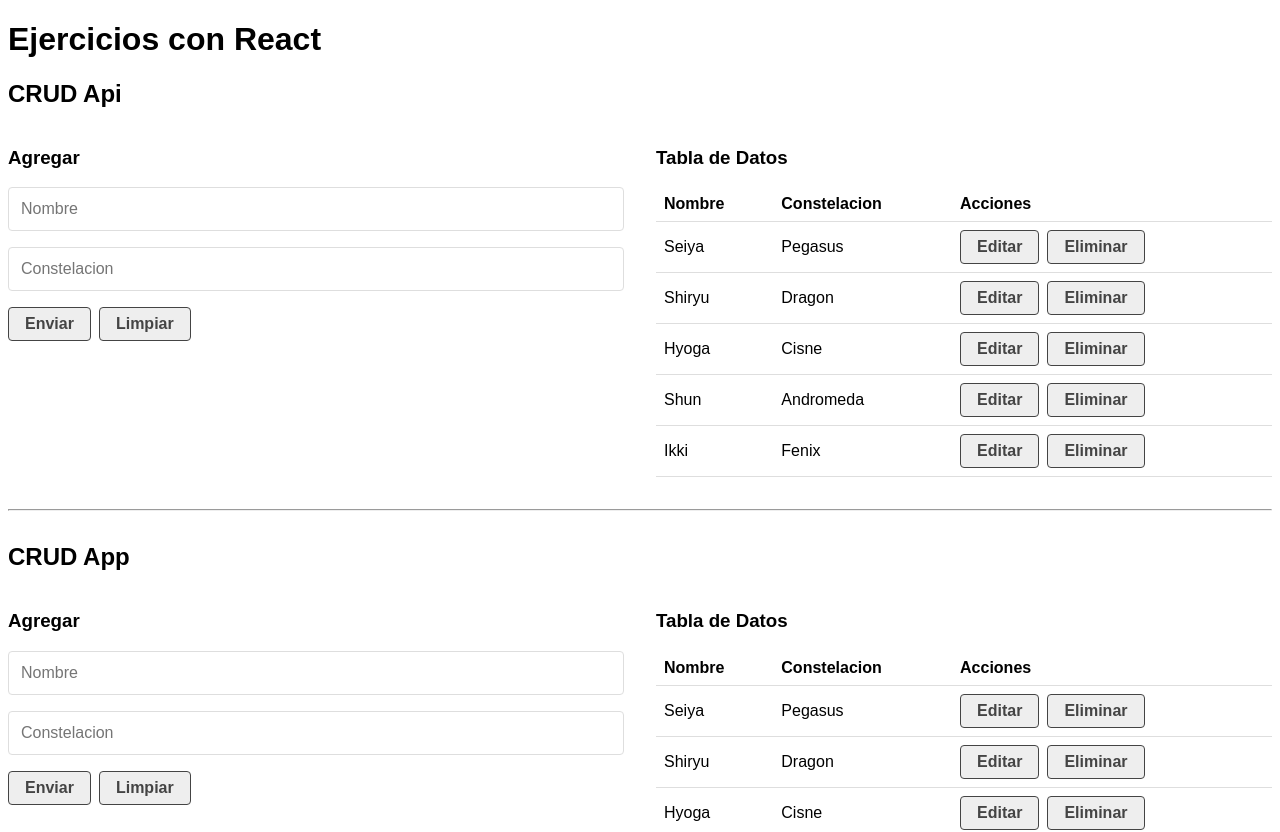
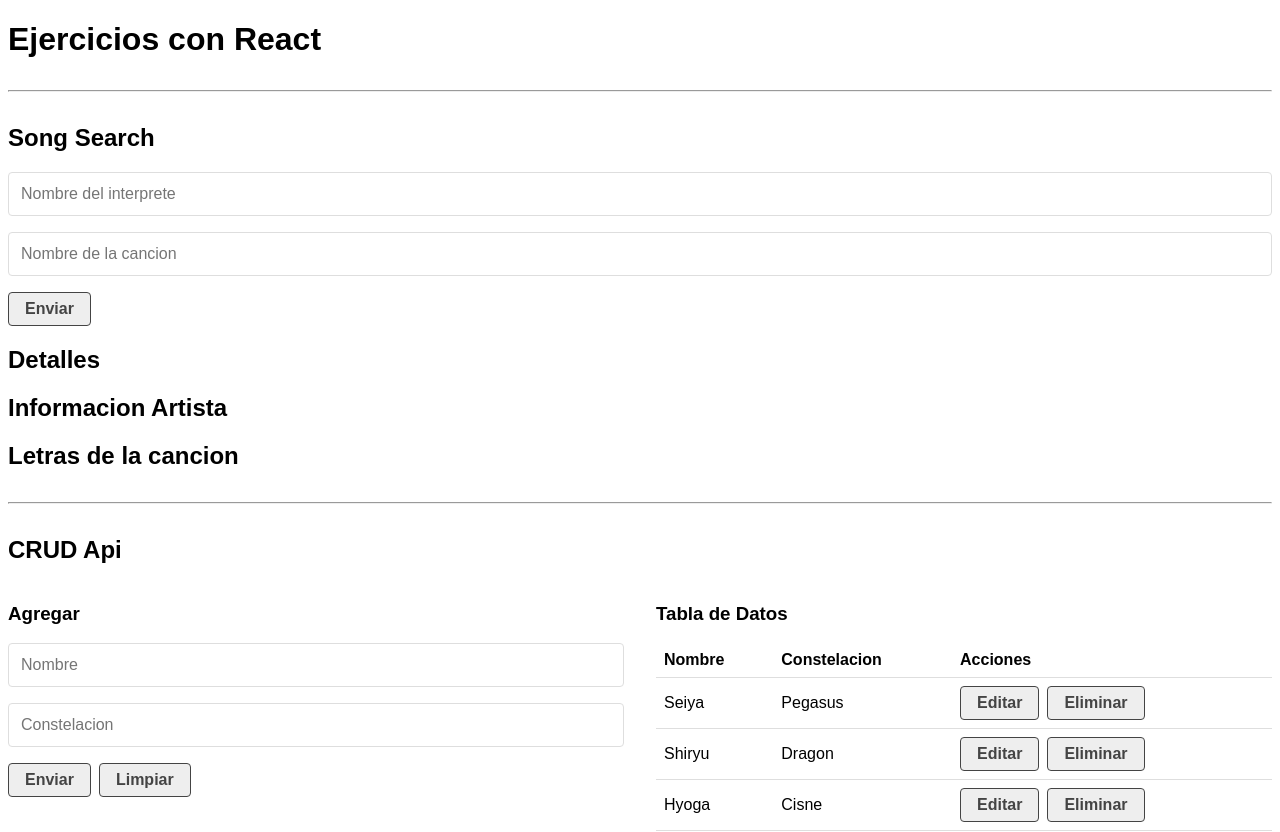
Before and after one commit to Duk3nd3/React-JS-Practices, a React (Create React App) app in the folder 02-react-exercises/: page / in a window 1280 px wide. Shown: the top 832 px of the page. Built offline with nearby package versions, Linux system fonts and the light colour scheme; data requests are answered from the project's data file.

Commit message:
Buscador de canciones: Peticiones AJAX alas APIs

```diff
--- a/02-react-exercises/src/App.js
+++ b/02-react-exercises/src/App.js
@@ -1,11 +1,15 @@
 import React from 'react';
 import CrudApi from './components/CrudApi';
 import CrudApp from './components/CrudApp';
+import SongSearch from './components/SongSearch';
 
 function App() {
 	return (
 		<>
 			<h1>Ejercicios con React</h1>
+			<hr />
+			<SongSearch />
+			<hr />
 			<CrudApi />
 			<hr />
 			<CrudApp />
--- /dev/null
+++ b/02-react-exercises/src/components/SongArtist.jsx
@@ -0,0 +1,11 @@
+import React from 'react';
+
+const songArtist = () => {
+	return (
+		<div>
+			<h2>Informacion Artista</h2>
+		</div>
+	);
+};
+
+export default songArtist;
--- /dev/null
+++ b/02-react-exercises/src/components/SongDetail.jsx
@@ -0,0 +1,15 @@
+import React from 'react';
+import SongArtist from './SongArtist';
+import SongLyric from './SongLyric';
+
+const SongDetail = ({ search, lyric, bio }) => {
+	return (
+		<div>
+			<h2>Detalles</h2>
+			<SongArtist />
+			<SongLyric />
+		</div>
+	);
+};
+
+export default SongDetail;
--- /dev/null
+++ b/02-react-exercises/src/components/SongForm.jsx
@@ -0,0 +1,53 @@
+import React, { useState } from 'react';
+
+const initialForm = {
+	artist: '',
+	song: '',
+};
+
+const SongForm = ({ handleSearch }) => {
+	const [form, setForm] = useState(initialForm);
+
+	const handleChange = (e) => {
+		setForm({
+			...form,
+			[e.target.name]: e.target.value,
+		});
+	};
+
+	const handleSubmit = (e) => {
+		e.preventDefault();
+
+		if (!form.artist || !form.song) {
+			alert('Datos Incompletos');
+			return;
+		}
+
+		handleSearch(form);
+		setForm(initialForm);
+	};
+
+	return (
+		<div>
+			<form onSubmit={handleSubmit}>
+				<input
+					type='text'
+					name='artist'
+					placeholder='Nombre del interprete'
+					onChange={handleChange}
+					value={form.artist}
+				/>
+				<input
+					type='text'
+					name='song'
+					placeholder='Nombre de la cancion'
+					onChange={handleChange}
+					value={form.song}
+				/>
+				<input type='submit' value='Enviar' />
+			</form>
+		</div>
+	);
+};
+
+export default SongForm;
--- /dev/null
+++ b/02-react-exercises/src/components/SongLyric.jsx
@@ -0,0 +1,11 @@
+import React from 'react';
+
+const SongLyric = () => {
+	return (
+		<div>
+			<h2>Letras de la cancion</h2>
+		</div>
+	);
+};
+
+export default SongLyric;
--- /dev/null
+++ b/02-react-exercises/src/components/SongSearch.jsx
@@ -0,0 +1,59 @@
+import React, { useState, useEffect } from 'react';
+import Loader from './Loader';
+import SongDetail from './SongDetail';
+import SongForm from './SongForm';
+import { helpHttp } from '../helpers/helpHttp';
+
+const SongSearch = () => {
+	const [search, setSearch] = useState(null);
+	const [lyric, setLyric] = useState(null);
+	const [bio, setBio] = useState(null);
+	const [loading, setLoading] = useState(false);
+
+	useEffect(() => {
+		if (search === null) return;
+
+		const fetchData = async () => {
+			const { artist, song } = search;
+
+			let artistUrl = `https://www.theaudiodb.com/api/v1/json/2/search.php?s=${artist}`;
+			let songUrl = `https://api.lyrics.ovh/v1/${artist}/${song}`;
+
+			console.log(artistUrl, songUrl);
+
+			setLoading(true);
+
+			const [artistRes, songRes] = await Promise.all([
+				helpHttp().get(artistUrl),
+				helpHttp().get(songUrl, {
+					mode: 'no-cors',
+					headers: { 'Content-Type': 'application/x-www-form-urlencoded' },
+				}),
+			]);
+
+			console.log(artistRes, songRes);
+
+			setBio(artistRes);
+			setLyric(songRes);
+			setLoading(false);
+		};
+
+		fetchData();
+	}, [search]);
+
+	const handleSearch = (data) => {
+		// console.log(data);
+		setSearch(data);
+	};
+
+	return (
+		<div>
+			<h2>Song Search</h2>
+			{loading && <Loader />}
+			<SongForm handleSearch={handleSearch} />
+			<SongDetail search={search} lyric={lyric} bio={bio} />
+		</div>
+	);
+};
+
+export default SongSearch;
```
